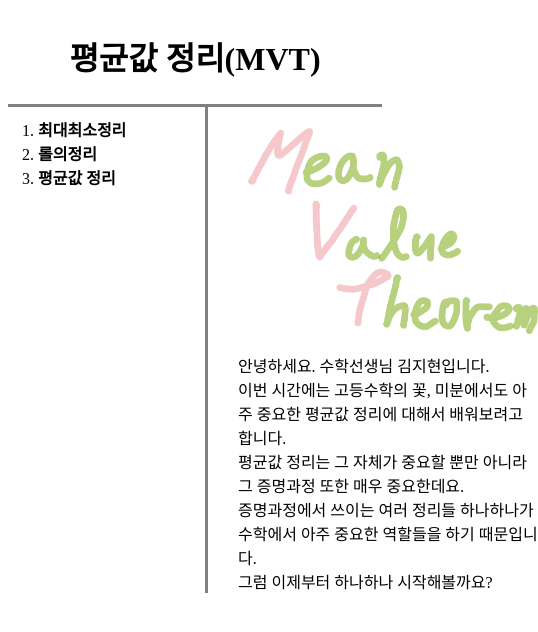
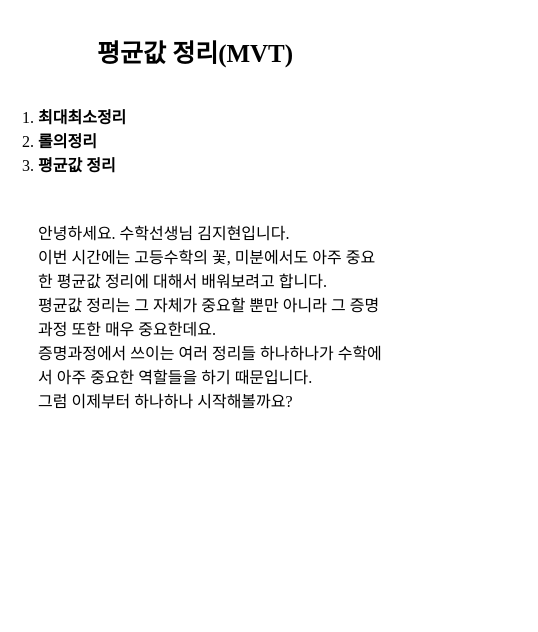
Before and after one commit to jihyune/Mean-Value-Theorem, a plain HTML site: page index.html in a window 390 px wide. Shown: the whole page, 538 px wide, since content can reach past the window. Drawn offline with Linux system fonts and the light colour scheme.

Commit message:
media query
add media query

```diff
--- a/index.html
+++ b/index.html
@@ -23,10 +23,24 @@
     ol{
         border-right: solid grey;
     }
-
     #grid{
         display:grid;
         grid-template-columns: 200px 1fr;
+    }
+    @media(max-width:640px){
+        #grid{
+            display:block;
+        }
+        ol{
+            border-right: none;
+        }
+        img{
+            display:none;
+        }
+        h1{
+            border-bottom: none;
+            font-size: 25px;
+        }
     }
 </style>
 </head>
```
Also changed, not shown: 1.html (+15 -0 lines), 2.html (+15 -0 lines), 3.html (+15 -0 lines).
